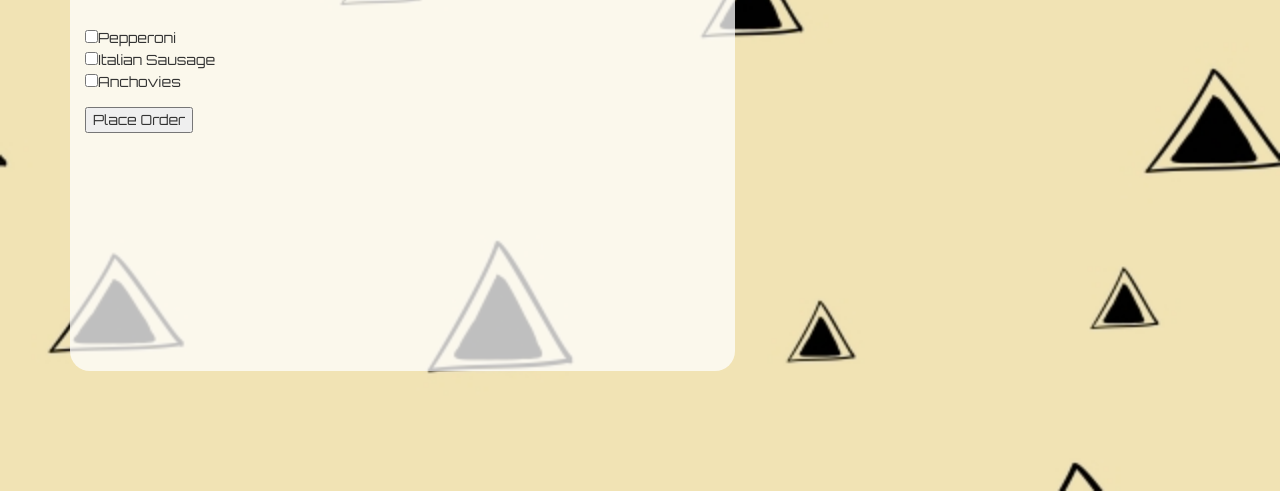
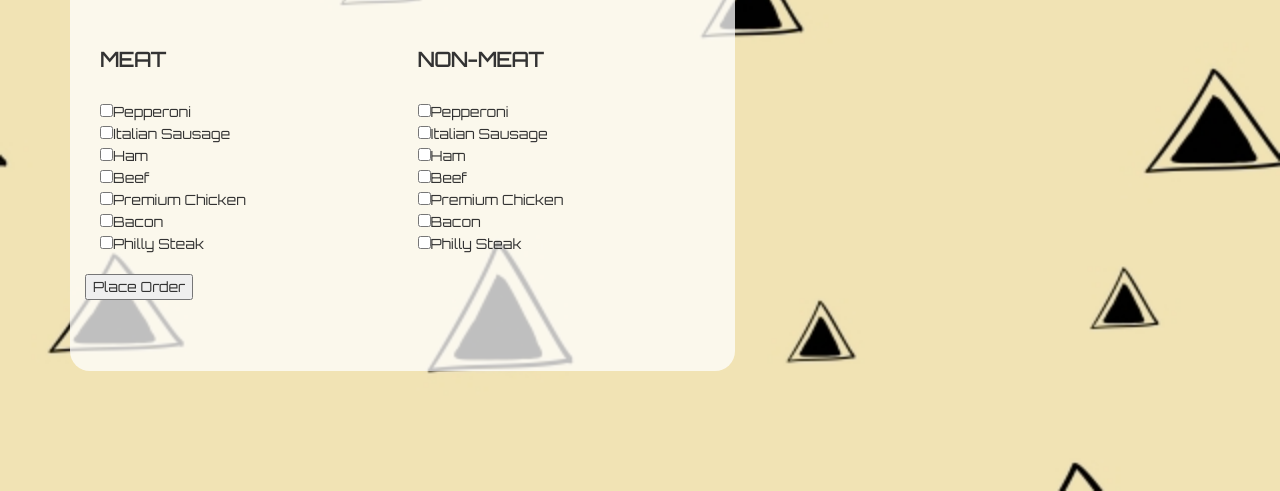
Before and after one commit to dmonarrez/pizza-shop, a plain HTML site: page index.html in a window 1280 px wide. Both pictures are taken after a click on the button "Next". Shown: the part 309-800 px from the top of the page. Drawn offline with nearby package versions, Linux system fonts and the light colour scheme.

Commit message:
fixed bug, adding more choices

```diff
--- a/css/styles.css
+++ b/css/styles.css
@@ -16,8 +16,8 @@ label {
   font-size: 40px;
 }
 
-li {
-
+button {
+  margin-top: 20px;
 }
 
 .topping-comment {
@@ -49,6 +49,10 @@ li {
   display: none;
 }
 
+#meat, #non-meat {
+  font-size: 20px;
+}
+
 .output {
   display: none;
 }
--- a/index.html
+++ b/index.html
@@ -39,9 +39,26 @@
           </div>
           <div class="form-group" id="toppings">
             <label>Choose Your Toppings <br> <span id="topping-comment">(All toppings .50 cents)</span></label><br>
-            <input type="checkbox" name="topping" value="pepperoni">Pepperoni<br>
-            <input type="checkbox" name="topping" value="sausage">Italian Sausage<br>
-            <input type="checkbox" name="topping" value="anchovies">Anchovies<br>
+            <div class="col-xs-6 meat-toppings">
+              <label id="meat">MEAT</label><br>
+              <input type="checkbox" name="topping" value="pepperoni">Pepperoni<br>
+              <input type="checkbox" name="topping" value="sausage">Italian Sausage<br>
+              <input type="checkbox" name="topping" value="anchovies">Ham<br>
+              <input type="checkbox" name="topping" value="anchovies">Beef<br>
+              <input type="checkbox" name="topping" value="anchovies">Premium Chicken<br>
+              <input type="checkbox" name="topping" value="anchovies">Bacon<br>
+              <input type="checkbox" name="topping" value="anchovies">Philly Steak<br>
+            </div>
+            <div class="col-xs-6 non-meat-toppings">
+              <label id="non-meat">NON-MEAT</label><br>
+              <input type="checkbox" name="topping" value="pepperoni">Pepperoni<br>
+              <input type="checkbox" name="topping" value="sausage">Italian Sausage<br>
+              <input type="checkbox" name="topping" value="anchovies">Ham<br>
+              <input type="checkbox" name="topping" value="anchovies">Beef<br>
+              <input type="checkbox" name="topping" value="anchovies">Premium Chicken<br>
+              <input type="checkbox" name="topping" value="anchovies">Bacon<br>
+              <input type="checkbox" name="topping" value="anchovies">Philly Steak<br>
+            </div>
           </div>
           <button id="submit" type="submit" name="button">Place Order</button>
         </form>
--- a/js/scripts.js
+++ b/js/scripts.js
@@ -22,11 +22,12 @@ Pizza.prototype.calcSizePrice = function (){
   } else if (this.size === 'Medium 12"') {
     this.sizePrice = 12.99;
   } else if (this.size === 'Large 14"'){
-    this.SizePrice = 14.99;
+    this.sizePrice = 14.99;
   }
 };
 
 Pizza.prototype.calcTotalPrice = function (){
+  debugger;
   this.totalPrice = this.sizePrice + this.toppingsPrice;
 };
 
```
